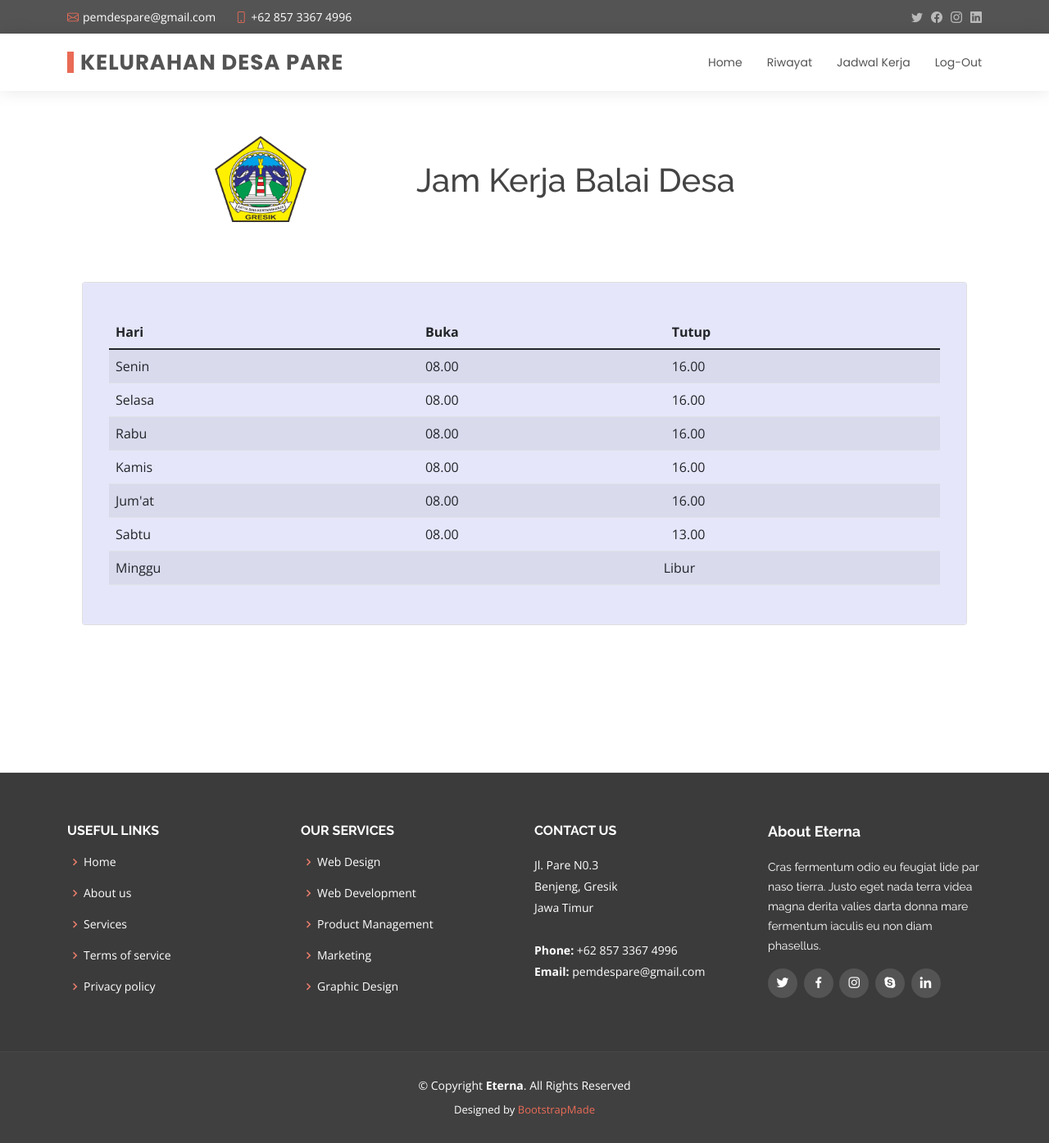
After one commit to a-rosyihuddin/surat, a PHP site: page /user/jadwal.php in a window 1280 px wide; the page is wider, and only the part inside the window is pictured. The commit adds this page. Shown: that part at 82% size. Run offline with PHP 8.4, Linux system fonts and the light colour scheme; a user stored in the database is signed in; data comes from the database, SQL or seed files in the repository; some libraries are stand-ins or nearby versions.

Commit message:
update codingan

```diff
--- a/desain/navbar.php
+++ b/desain/navbar.php
@@ -29,6 +29,7 @@
       <ul>
         <li><a href="../user/home.php">Home</a></li>
         <li><a href="../user/riwayat.php">Riwayat</a></li>
+        <li><a href="../user/jadwal.php">Jadwal Kerja</a></li>
         <li><a href="../proses_login/session_logout.php">Log-Out</a></li>
       </ul>
       <i class="bi bi-list mobile-nav-toggle"></i>
--- /dev/null
+++ b/user/jadwal.php
@@ -0,0 +1,221 @@
+<?php include "../proses_login/session_login.php"; ?>
+<?php include "../connect/koneksi.php"; ?>
+<!DOCTYPE html>
+<html lang="en">
+
+<head>
+    <meta charset="utf-8">
+    <meta content="width=device-width, initial-scale=1.0" name="viewport">
+
+    <title>Riwayat</title>
+    <meta content="" name="description">
+    <meta content="" name="keywords">
+
+    <!-- Favicons -->
+    <link href="../assets/img/gresik.png" rel="icon">
+    <link href="../assets/img/apple-touch-icon.png" rel="apple-touch-icon">
+
+    <!-- Google Fonts -->
+    <link href="https://fonts.googleapis.com/css?family=Open+Sans:300,300i,400,400i,600,600i,700,700i|Raleway:300,300i,400,400i,500,500i,600,600i,700,700i|Poppins:300,300i,400,400i,500,500i,600,600i,700,700i" rel="stylesheet">
+
+    <!-- Vendor CSS Files -->
+    <link href="../assets/vendor/animate.css/animate.min.css" rel="stylesheet">
+    <link href="../assets/vendor/bootstrap/css/bootstrap.min.css" rel="stylesheet">
+    <link href="../assets/vendor/bootstrap-icons/bootstrap-icons.css" rel="stylesheet">
+    <link href="../assets/vendor/boxicons/css/boxicons.min.css" rel="stylesheet">
+    <link href="../assets/vendor/glightbox/css/glightbox.min.css" rel="stylesheet">
+    <link href="../assets/vendor/swiper/swiper-bundle.min.css" rel="stylesheet">
+
+    <!-- Template Main CSS File -->
+    <link href="../assets/css/style.css" rel="stylesheet">
+
+    <!-- =======================================================
+  * Template Name: Eterna - v4.7.0
+  * Template URL: https://bootstrapmade.com/eterna-free-multipurpose-bootstrap-template/
+  * Author: BootstrapMade.com
+  * License: https://bootstrapmade.com/license/
+  ======================================================== -->
+</head>
+
+<body>
+    <script src="//cdn.jsdelivr.net/npm/sweetalert2@11"></script>
+    <?php include "../desain/navbar.php" ?>
+    <!-- ======= Hero Section ======= -->
+    <?php
+    if (isset($_SESSION["pesan"])) {
+        if ($_SESSION["pesan"] == "sukses") { ?>
+            <script>
+                Swal.fire('SUKSES', 'PENGAJUAN SUKSES', 'success')
+            </script>
+        <?php unset($_SESSION["pesan"]);
+        } elseif ($_SESSION["pesan"] == "gagal") { ?>
+            <script>
+                Swal.fire('ERROR', 'PENGAJUAN GAGAL', 'error')
+            </script>
+    <?php
+            unset($_SESSION["pesan"]);
+        }
+    }
+
+    $nik = $_SESSION['nik'];
+
+    $data_pengajuan = mysqli_query($koneksi, "SELECT tb_pengajuan.id_pengajuan, tb_pengajuan.status_pengajuan, tb_pengajuan.jenis_pengajuan, tb_surat.jenis_surat FROM tb_pengajuan INNER JOIN tb_surat USING(kode_surat) WHERE tb_pengajuan.nik = '$nik'");
+    // $data_arsip_surat = mysqli_fetch_row(mysqli_query($koneksi, "SELECT * FROM tb_arsip_surat INNER JOIN tb_pengajuan USING(id_pengajuan) INNER JOIN tb_user USING(nik) WHERE tb_user.nik= '$nik'"));
+    ?>
+
+    <main id="main">
+
+        <!-- ======= Services Section ======= -->
+        <section id="services" class="services">
+            <div class="container" style="margin-top: 40PX;">
+                <img src="../assets/img/gresik.png" alt="" class="img-fluid" style="width: 10%; margin-top: 15PX; margin-bottom: 15px; margin-left:180px">
+                <h1 style="text-align: center; margin-top: -90px; margin-left: -75px; margin-bottom: 40px; margin-right:-200px"> Jam Kerja Balai Desa</h1>
+            </div>
+            <div class="contaiiner" style="margin:100px; margin-top:100px">
+                <div class="card w-70" style="margin-bottom: 15px;">
+                    <div class="card-body" style="background-color:lavender;">
+                        <h5 class="card-title"></h5>
+                        <div class="card-body">
+                            <table class="table table-striped">
+                                <thead>
+                                    <tr>
+                                        <th scope="col">Hari</th>
+                                        <th scope="col">Buka</th>
+                                        <th scope="col">Tutup</th>
+                                    </tr>
+                                </thead>
+                                <tbody>
+                                    <tr>
+                                        <td>Senin</td>
+                                        <td>08.00</td>
+                                        <td>16.00</td>
+                                    </tr>
+                                    <tr>
+                                        <td>Selasa</td>
+                                        <td>08.00</td>
+                                        <td>16.00</td>
+                                    </tr>
+                                    <tr>
+                                        <td>Rabu</td>
+                                        <td>08.00</td>
+                                        <td>16.00</td>
+                                    </tr>
+                                    <tr>
+                                        <td>Kamis</td>
+                                        <td>08.00</td>
+                                        <td>16.00</td>
+                                    </tr>
+                                    <tr>
+                                        <td>Jum'at</td>
+                                        <td>08.00</td>
+                                        <td>16.00</td>
+                                    </tr>
+                                    <tr>
+                                        <td>Sabtu</td>
+                                        <td>08.00</td>
+                                        <td>13.00</td>
+                                    </tr>
+                                    <tr>
+                                        <td>Minggu</td>
+                                        <td colspan="2" align="center">Libur</td>
+                                    </tr>
+                                </tbody>
+                            </table>
+                        </div>
+                    </div>
+                </div>
+            </div>
+        </section><!-- End Services Section -->
+        <!-- ======= Clients Section ======= -->
+
+
+    </main><!-- End #main -->
+
+    <!-- ======= Footer ======= -->
+    <footer id="footer">
+
+        <div class="footer-top">
+            <div class="container">
+                <div class="row">
+
+                    <div class="col-lg-3 col-md-6 footer-links">
+                        <h4>Useful Links</h4>
+                        <ul>
+                            <li><i class="bx bx-chevron-right"></i> <a href="#">Home</a></li>
+                            <li><i class="bx bx-chevron-right"></i> <a href="#">About us</a></li>
+                            <li><i class="bx bx-chevron-right"></i> <a href="#">Services</a></li>
+                            <li><i class="bx bx-chevron-right"></i> <a href="#">Terms of service</a></li>
+                            <li><i class="bx bx-chevron-right"></i> <a href="#">Privacy policy</a></li>
+                        </ul>
+                    </div>
+
+                    <div class="col-lg-3 col-md-6 footer-links">
+                        <h4>Our Services</h4>
+                        <ul>
+                            <li><i class="bx bx-chevron-right"></i> <a href="#">Web Design</a></li>
+                            <li><i class="bx bx-chevron-right"></i> <a href="#">Web Development</a></li>
+                            <li><i class="bx bx-chevron-right"></i> <a href="#">Product Management</a></li>
+                            <li><i class="bx bx-chevron-right"></i> <a href="#">Marketing</a></li>
+                            <li><i class="bx bx-chevron-right"></i> <a href="#">Graphic Design</a></li>
+                        </ul>
+                    </div>
+
+                    <div class="col-lg-3 col-md-6 footer-contact">
+                        <h4>Contact Us</h4>
+                        <p>
+                            Jl. Pare N0.3 <br>
+                            Benjeng, Gresik<br>
+                            Jawa Timur <br><br>
+                            <strong>Phone:</strong> +62 857 3367 4996<br>
+                            <strong>Email:</strong> pemdespare@gmail.com<br>
+                        </p>
+
+                    </div>
+
+                    <div class="col-lg-3 col-md-6 footer-info">
+                        <h3>About Eterna</h3>
+                        <p>Cras fermentum odio eu feugiat lide par naso tierra. Justo eget nada terra videa magna derita valies darta donna mare fermentum iaculis eu non diam phasellus.</p>
+                        <div class="social-links mt-3">
+                            <a href="#" class="twitter"><i class="bx bxl-twitter"></i></a>
+                            <a href="#" class="facebook"><i class="bx bxl-facebook"></i></a>
+                            <a href="#" class="instagram"><i class="bx bxl-instagram"></i></a>
+                            <a href="#" class="google-plus"><i class="bx bxl-skype"></i></a>
+                            <a href="#" class="linkedin"><i class="bx bxl-linkedin"></i></a>
+                        </div>
+                    </div>
+
+                </div>
+            </div>
+        </div>
+
+        <div class="container">
+            <div class="copyright">
+                &copy; Copyright <strong><span>Eterna</span></strong>. All Rights Reserved
+            </div>
+            <div class="credits">
+                <!-- All the links in the footer should remain intact. -->
+                <!-- You can delete the links only if you purchased the pro version. -->
+                <!-- Licensing information: https://bootstrapmade.com/license/ -->
+                <!-- Purchase the pro version with working PHP/AJAX contact form: https://bootstrapmade.com/eterna-free-multipurpose-bootstrap-template/ -->
+                Designed by <a href="https://bootstrapmade.com/">BootstrapMade</a>
+            </div>
+        </div>
+    </footer><!-- End Footer -->
+
+    <a href="#" class="back-to-top d-flex align-items-center justify-content-center"><i class="bi bi-arrow-up-short"></i></a>
+
+    <!-- Vendor JS Files -->
+    <script src="../assets/vendor/purecounter/purecounter.js"></script>
+    <script src="../assets/vendor/bootstrap/js/bootstrap.bundle.min.js"></script>
+    <script src="../assets/vendor/glightbox/js/glightbox.min.js"></script>
+    <script src="../assets/vendor/isotope-layout/isotope.pkgd.min.js"></script>
+    <script src="../assets/vendor/swiper/swiper-bundle.min.js"></script>
+    <script src="../assets/vendor/waypoints/noframework.waypoints.js"></script>
+    <script src="../assets/vendor/php-email-form/validate.js"></script>
+
+    <!-- Template Main JS File -->
+    <script src="../assets/"></script>
+
+</body>
+
+</html>
```
